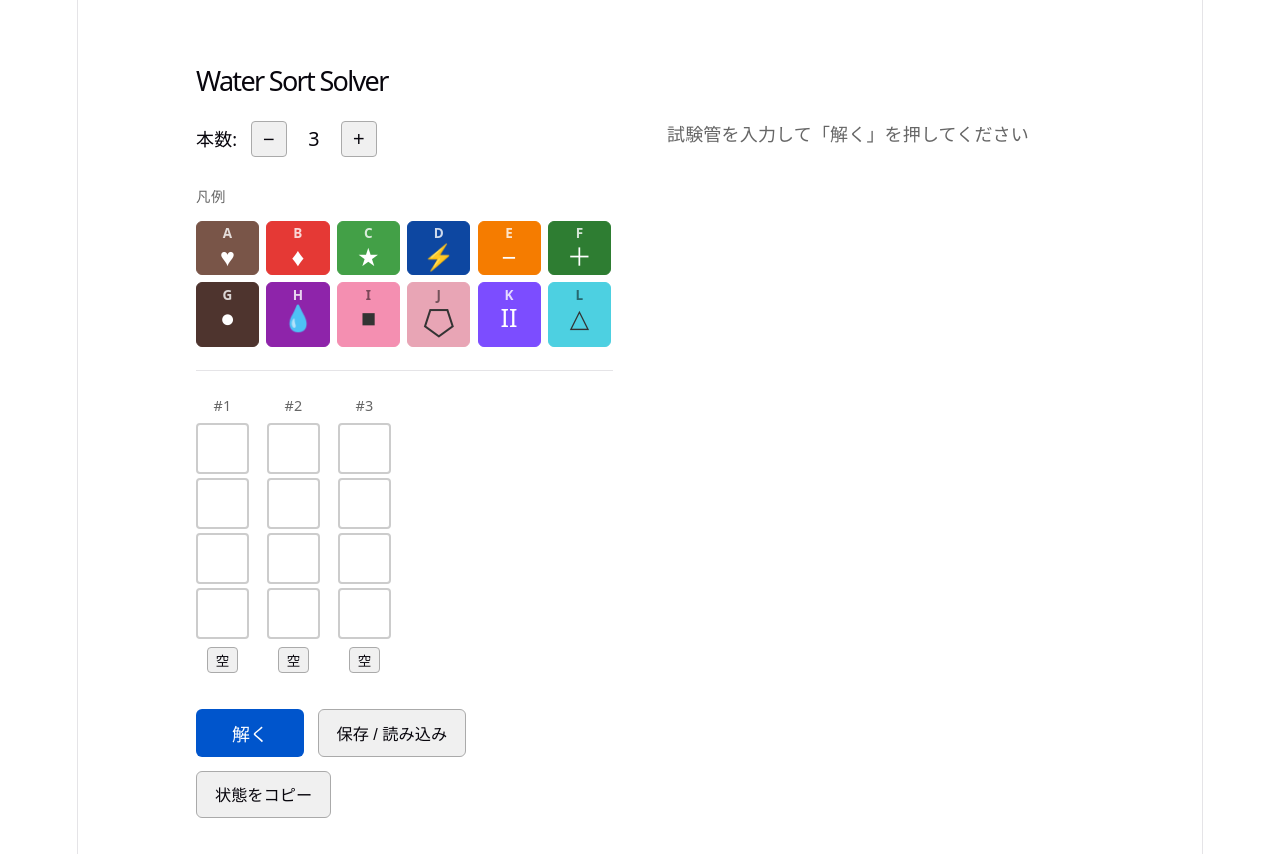
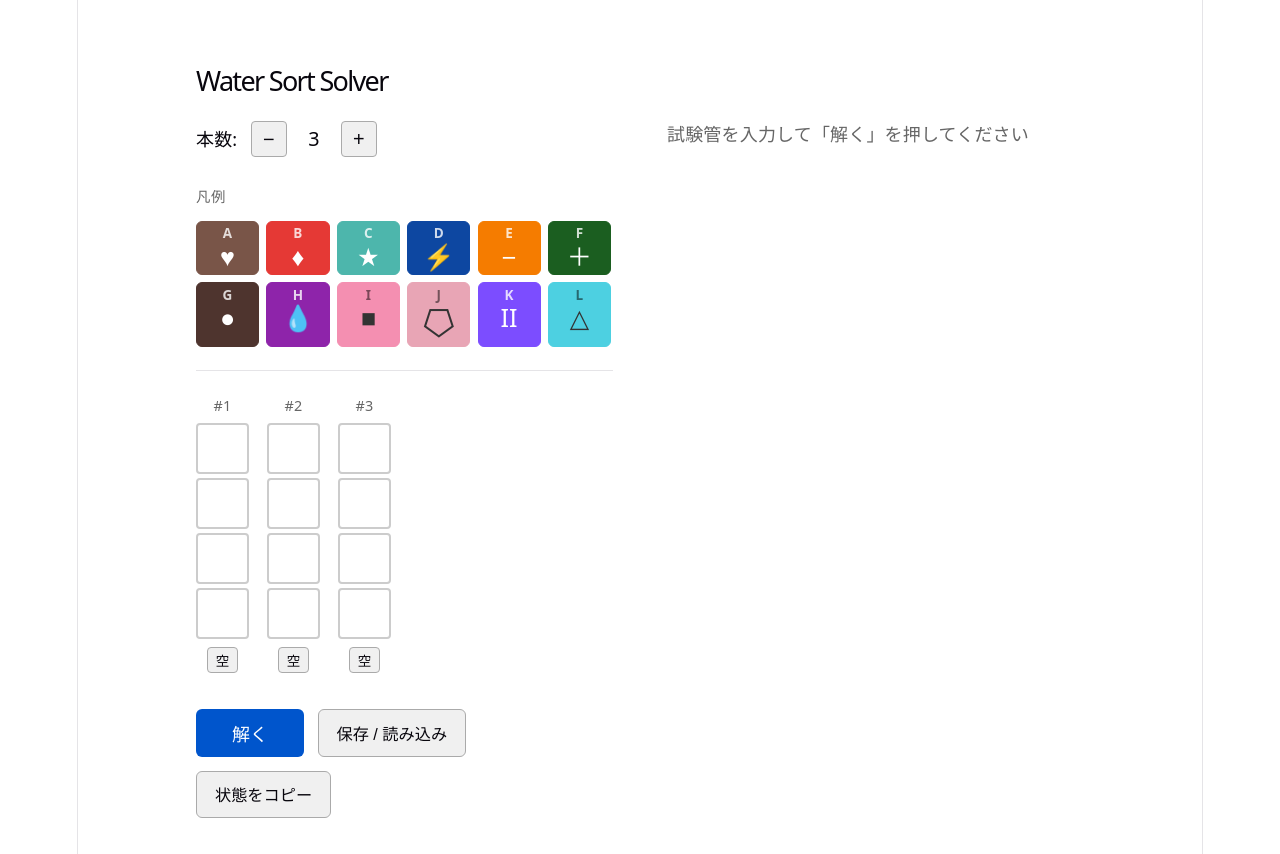
Before and after one commit to nureha/puzzles-and-survival-water-sort, a React (Vite) app: page / in a window 1280 px wide. Built offline with nearby package versions, Linux system fonts and the light colour scheme.

Commit message:
fix: CとFの色を調整
Co-Authored-By: Claude Sonnet 4.6 <noreply@anthropic.com>

```diff
--- a/src/components/legendColors.ts
+++ b/src/components/legendColors.ts
@@ -1,10 +1,10 @@
 export const LETTER_COLORS: Record<string, string> = {
   A: '#795548',
   B: '#e53935',
-  C: '#43a047',
+  C: '#4db6ac',
   D: '#0d47a1',
   E: '#f57c00',
-  F: '#2e7d32',
+  F: '#1b5e20',
   G: '#4e342e',
   H: '#8e24aa',
   I: '#f48fb1',
```
